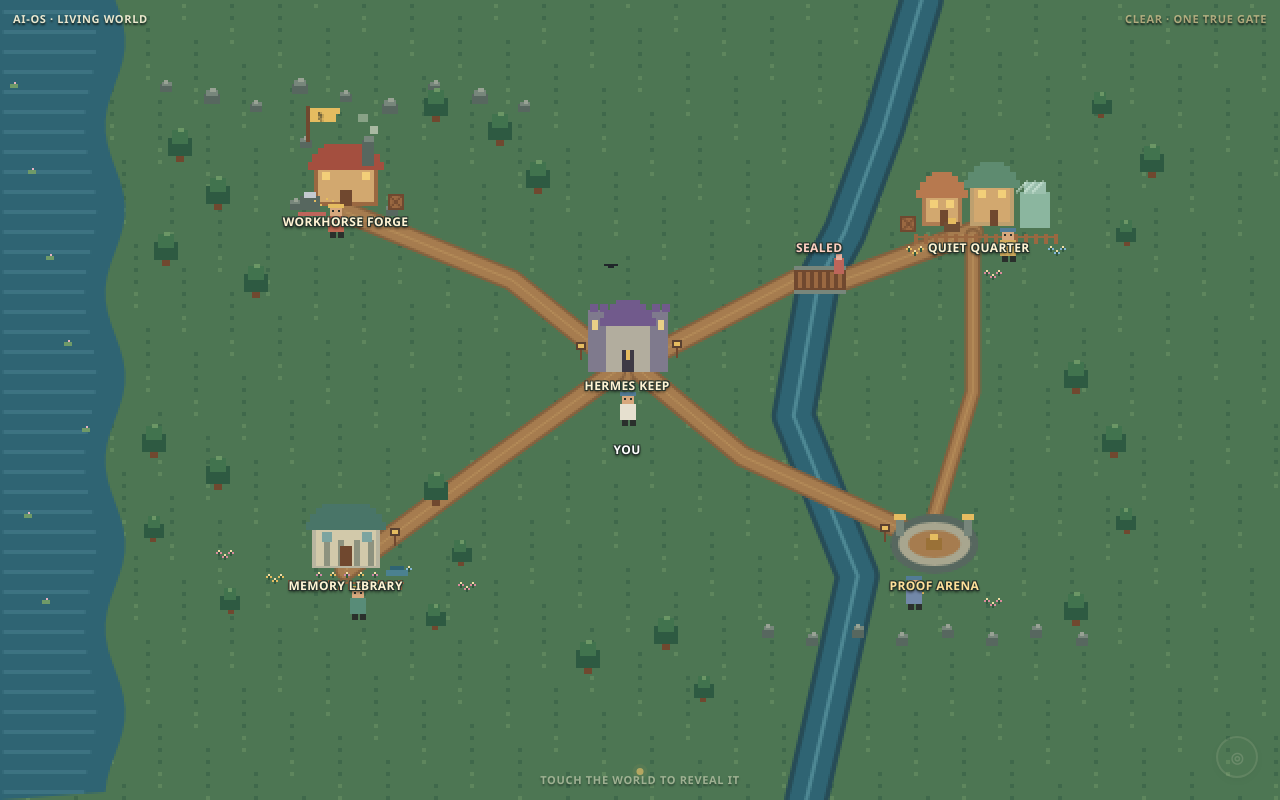
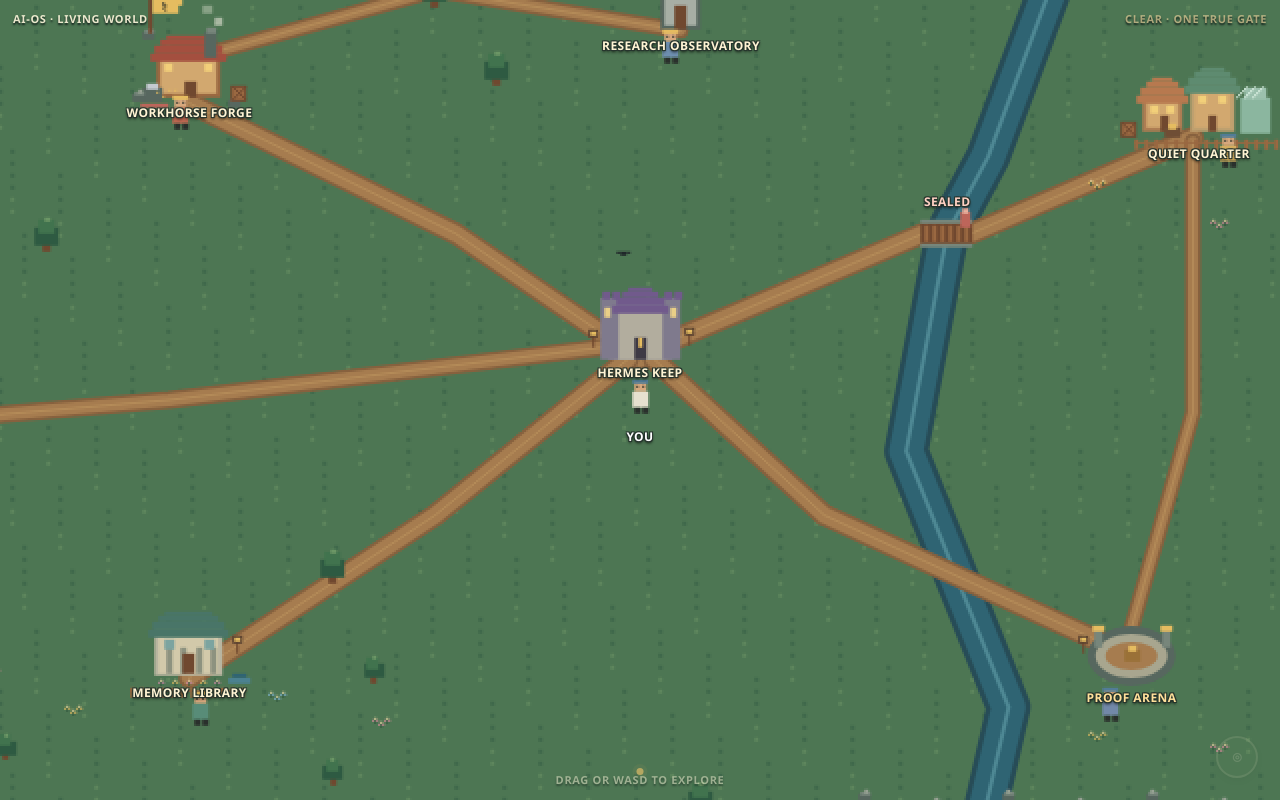
Before and after one commit to Kexemi/q-launcher, a plain HTML site: page world-preview/index.html in a window 1280 px wide. Drawn offline with Linux system fonts and the light colour scheme.

Commit message:
refactor: make living world a PC-native persistent map

```diff
--- a/world-preview/index.html
+++ b/world-preview/index.html
@@ -6,10 +6,10 @@
 .hud,.prototype,.desktop-help{display:none!important}.world-whisper{position:fixed;inset:0;pointer-events:none;padding:calc(env(safe-area-inset-top) + 12px) 13px calc(env(safe-area-inset-bottom) + 12px);color:rgba(255,248,221,.9);font:800 11px/1.2 "Segoe UI",sans-serif;letter-spacing:.06em;text-transform:uppercase;text-shadow:0 2px 2px rgba(17,29,25,.95);display:flex;flex-direction:column}.world-whisper .topline{display:flex;justify-content:space-between;align-items:center}.world-whisper .topline span:last-child{color:rgba(224,205,151,.72)}.world-whisper .space{flex:1}.touch-copy{align-self:center;margin-bottom:7px;opacity:.52}.ghost-stick,.ghost-action{position:fixed;bottom:calc(env(safe-area-inset-bottom) + 13px);pointer-events:auto;opacity:.18;transition:opacity .18s;background:rgba(234,222,186,.1);border:2px solid rgba(245,235,203,.65);box-shadow:0 3px 9px rgba(0,0,0,.18)}.ghost-stick{left:14px;width:58px;height:58px;border-radius:50%}.ghost-stick:after{content:"";position:absolute;left:18px;top:18px;width:18px;height:18px;border-radius:50%;background:rgba(245,235,203,.72)}.ghost-action{right:15px;width:46px;height:46px;border-radius:50%;color:rgba(255,246,220,.92);font:700 15px Georgia}.ghost-stick:active,.ghost-action:active{opacity:.75}.world-pulse{position:fixed;left:50%;bottom:calc(env(safe-area-inset-bottom) + 25px);transform:translateX(-50%);width:7px;height:7px;border-radius:50%;background:#e2bd68;box-shadow:0 0 0 4px rgba(226,189,104,.1);opacity:.7}
 .world-labels{position:fixed;inset:0;pointer-events:none}.world-label{position:absolute;transform:translate(-50%,-50%);white-space:nowrap;color:#fff4d4;font:900 12px/1 "Segoe UI",sans-serif;letter-spacing:.035em;text-transform:uppercase;text-shadow:-1px -1px 0 #26342d,1px -1px 0 #26342d,-1px 1px 0 #26342d,1px 1px 0 #26342d,0 2px 3px rgba(0,0,0,.9)}.world-label.owner{color:#fff}.world-label.gate{color:#ffd1c3}.world-label.proof{color:#ffe09a}@media(min-width:760px){.ghost-stick{display:none}.ghost-action{width:42px;height:42px;right:22px;bottom:22px}.touch-copy{margin-bottom:2px}}
 </style></head><body><canvas id="game" aria-label="Rich living AI-OS world"></canvas><div class="prototype">Richer world-home concept · illustrative state</div>
-<div class="world-labels" aria-hidden="true"><span class="world-label" id="label-hermes">Hermes Keep</span><span class="world-label" id="label-forge">Workhorse Forge</span><span class="world-label" id="label-quarter">Quiet Quarter</span><span class="world-label" id="label-library">Memory Library</span><span class="world-label proof" id="label-arena">Proof Arena</span><span class="world-label gate" id="label-gate">Sealed</span><span class="world-label owner" id="label-owner">You</span></div><div class="world-whisper"><div class="topline"><span>AI-OS · living world</span><span>clear · one true gate</span></div><div class="space"></div><div class="touch-copy">touch the world to reveal it</div></div><div class="ghost-stick" aria-label="Move"></div><button class="ghost-action" aria-label="Interact">◎</button><div class="world-pulse" aria-hidden="true"></div>
+<div class="world-labels" aria-hidden="true"><span class="world-label" id="label-hermes">Hermes Keep</span><span class="world-label" id="label-forge">Workhorse Forge</span><span class="world-label" id="label-quarter">Quiet Quarter</span><span class="world-label" id="label-library">Memory Library</span><span class="world-label proof" id="label-arena">Proof Arena</span><span class="world-label" id="label-observatory">Research Observatory</span><span class="world-label" id="label-docks">Inbox Docks</span><span class="world-label gate" id="label-gate">Sealed</span><span class="world-label owner" id="label-owner">You</span></div><div class="world-whisper"><div class="topline"><span>AI-OS · living world</span><span>clear · one true gate</span></div><div class="space"></div><div class="touch-copy">touch the world to reveal it</div></div><div class="ghost-stick" aria-label="Move"></div><button class="ghost-action" aria-label="Interact">◎</button><div class="world-pulse" aria-hidden="true"></div>
 <script>
-const c=document.getElementById('game'),g=c.getContext('2d'),S=2;g.imageSmoothingEnabled=false;let W,H,now=0;const P={grass:'#4d7653',grass2:'#5e865d',grass3:'#3f684b',water:'#2f6473',water2:'#4b8190',sand:'#c4a56a',dirt:'#a67c4f',dirt2:'#87613e',stone:'#77867b',stone2:'#57675f',wood:'#70482f',wood2:'#9a6841',gold:'#e5bc60',cream:'#f4dfaa',red:'#bd655a',purple:'#715a8c',blue:'#527c96',leaf:'#2e5a42',leaf2:'#41734e',ink:'#2a302c',glass:'#9bc0ad'};
-function resize(){W=Math.ceil(innerWidth/S);H=Math.ceil(innerHeight/S);c.width=W;c.height=H;g.imageSmoothingEnabled=false}function q(x,y,w,h,k){g.fillStyle=k;g.fillRect(Math.round(x),Math.round(y),Math.round(w),Math.round(h))}function ln(x1,y1,x2,y2,k,w=1){g.strokeStyle=k;g.lineWidth=w;g.beginPath();g.moveTo(x1,y1);g.lineTo(x2,y2);g.stroke()}function tx(s,x,y,k=P.cream,z=5,a='center'){g.font=`700 ${z}px monospace`;g.textAlign=a;g.textBaseline='middle';g.fillStyle='rgba(28,31,27,.8)';g.fillText(s,x+1,y+1);g.fillStyle=k;g.fillText(s,x,y)}
+const c=document.getElementById('game'),g=c.getContext('2d'),S=2,WORLD_W=1024,WORLD_H=640;g.imageSmoothingEnabled=false;let W,H,now=0;const camera={x:0,y:0,initialized:false};const P={grass:'#4d7653',grass2:'#5e865d',grass3:'#3f684b',water:'#2f6473',water2:'#4b8190',sand:'#c4a56a',dirt:'#a67c4f',dirt2:'#87613e',stone:'#77867b',stone2:'#57675f',wood:'#70482f',wood2:'#9a6841',gold:'#e5bc60',cream:'#f4dfaa',red:'#bd655a',purple:'#715a8c',blue:'#527c96',leaf:'#2e5a42',leaf2:'#41734e',ink:'#2a302c',glass:'#9bc0ad'};
+function clampCamera(){camera.x=Math.max(0,Math.min(WORLD_W-W,camera.x));camera.y=Math.max(0,Math.min(WORLD_H-H,camera.y))}function recenterCamera(){camera.x=WORLD_W*.49-W/2;camera.y=WORLD_H*.48-H/2;camera.initialized=true;clampCamera()}function resize(){W=Math.ceil(innerWidth/S);H=Math.ceil(innerHeight/S);c.width=W;c.height=H;g.imageSmoothingEnabled=false;if(!camera.initialized)recenterCamera();else clampCamera()}function q(x,y,w,h,k){g.fillStyle=k;g.fillRect(Math.round(x),Math.round(y),Math.round(w),Math.round(h))}function ln(x1,y1,x2,y2,k,w=1){g.strokeStyle=k;g.lineWidth=w;g.beginPath();g.moveTo(x1,y1);g.lineTo(x2,y2);g.stroke()}function tx(s,x,y,k=P.cream,z=5,a='center'){g.font=`700 ${z}px monospace`;g.textAlign=a;g.textBaseline='middle';g.fillStyle='rgba(28,31,27,.8)';g.fillText(s,x+1,y+1);g.fillStyle=k;g.fillText(s,x,y)}
 function flower(x,y,k){q(x,y,1,2,'#31583f');q(x-1,y,1,1,k);q(x+1,y,1,1,k);q(x,y-1,1,1,'#f2dda5')}function tree(x,y,s=1){q(x-2*s,y+3*s,4*s,6*s,P.wood);q(x-6*s,y-3*s,12*s,9*s,P.leaf);q(x-4*s,y-7*s,8*s,7*s,P.leaf2);q(x-1*s,y-8*s,3*s,2*s,'#6b9665')}function lantern(x,y){q(x,y,1,7,P.wood);q(x-2,y-2,5,4,'#5a4130');q(x-1,y-1,3,2,P.gold)}function fence(x,y,w){for(let i=0;i<=w;i+=5){q(x+i,y,2,5,P.wood2)}q(x,y+1,w,1,P.wood2)}
 function path(points,width=8){g.strokeStyle=P.dirt2;g.lineWidth=width+3;g.lineJoin='round';g.lineCap='round';g.beginPath();g.moveTo(...points[0]);for(const p of points.slice(1))g.lineTo(...p);g.stroke();g.strokeStyle=P.dirt;g.lineWidth=width;g.stroke();g.strokeStyle='rgba(230,194,125,.22)';g.lineWidth=1;g.stroke()}
 function roof(x,y,w,k){q(x-3,y,w+6,4,k);q(x-1,y-4,w+2,4,k);q(x+2,y-7,w-4,3,k);q(x+5,y-9,w-10,2,k)}
@@ -19,33 +19,43 @@ function forge(x,y){house(x-16,y-7,32,22,'#a44f3f');q(x+8,y-18,6,13,P.stone2);q(
 function library(x,y){q(x-17,y-7,34,23,'#b8b5a0');q(x-15,y-5,30,20,'#d2c9aa');roof(x-17,y-7,34,'#497568');for(const xx of [-11,-4,4,11])q(x+xx,y+2,3,13,'#8d927f');q(x-3,y+5,6,10,P.wood);q(x-12,y-2,5,5,'#7ca4a0');q(x+8,y-2,5,5,'#7ca4a0');for(let i=-14;i<15;i+=7)flower(x+i,y+19,i%2?P.gold:'#cf88a7')}
 function quarter(x,y){house(x-25,y-5,20,18,'#b7794f','#ad7d53');house(x-1,y-10,22,23,'#5e8b70','#bea06f');q(x+24,y-4,15,18,'#8bb69f');q(x+26,y-9,11,6,'#9bc0ad');for(let xx=x+27;xx<x+38;xx+=4)ln(xx,y-9,xx-5,y-4,'#d8eee0',1);fence(x-29,y+17,70);q(x-14,y+11,8,5,'#6f4e35');q(x-12,y+9,4,3,P.gold)}
 function arena(x,y){g.fillStyle=P.stone2;g.beginPath();g.ellipse(x,y,22,15,0,0,Math.PI*2);g.fill();g.fillStyle='#a8a68f';g.beginPath();g.ellipse(x,y,18,11,0,0,Math.PI*2);g.fill();g.fillStyle=P.dirt;g.beginPath();g.ellipse(x,y,13,7,0,0,Math.PI*2);g.fill();for(const xx of [-17,17]){q(x+xx-2,y-13,4,9,P.stone);q(x+xx-3,y-15,6,3,P.gold)}q(x-4,y-3,8,6,'#9a7137');q(x-2,y-5,4,3,P.gold)}
+function observatory(x,y){q(x-10,y-4,20,24,P.stone2);q(x-8,y-2,16,20,'#a7aea5');g.fillStyle=P.blue;g.beginPath();g.arc(x,y-4,12,Math.PI,Math.PI*2);g.fill();q(x-3,y+8,6,12,P.wood);q(x+8,y-15,3,17,P.stone);q(x+10,y-17,10,2,P.gold);q(x+18,y-20,3,5,P.gold)}
+function docks(x,y){q(x-5,y-17,32,25,P.wood2);roof(x-5,y-17,32,'#856043');q(x+6,y,8,8,P.wood);q(x-34,y+8,62,7,P.wood);for(let xx=-31;xx<28;xx+=8)q(x+xx,y+15,3,9,P.wood);q(x-45,y+2,17,7,'#8d5d40');q(x-42,y,11,3,P.cream);crate(x+22,y+2)}
 function sprite(x,y,k,kind=0){const b=Math.round(Math.sin(now*.007+kind)*1);q(x-3,y-7+b,6,5,'#d7a87d');q(x-4,y-2+b,8,8,k);q(x-3,y+6+b,3,3,P.ink);q(x+1,y+6+b,3,3,P.ink);q(x-4,y-8+b,8,2,kind%2?P.gold:P.blue);q(x-2,y-5+b,1,1,P.ink);q(x+1,y-5+b,1,1,P.ink)}
 function bird(x,y){const flap=Math.sin(now*.012)>0?2:0;q(x,y,3,2,'#20262a');q(x-2,y-flap,2,1,'#20262a');q(x+3,y-flap,2,1,'#20262a')}
 function river(points,width=16){g.strokeStyle='#274c57';g.lineWidth=width+5;g.lineJoin='round';g.lineCap='round';g.beginPath();g.moveTo(...points[0]);for(const p of points.slice(1))g.lineTo(...p);g.stroke();g.strokeStyle=P.water;g.lineWidth=width;g.stroke();g.strokeStyle='rgba(123,186,193,.42)';g.lineWidth=2;g.stroke()}
 function rock(x,y,s=1){q(x-4*s,y-2*s,8*s,5*s,P.stone2);q(x-3*s,y-4*s,6*s,3*s,P.stone);q(x-1*s,y-5*s,3*s,2*s,'#98a294')}
 function crate(x,y){q(x-4,y-4,8,8,P.wood);q(x-3,y-3,6,6,P.wood2);ln(x-3,y-3,x+3,y+3,P.wood,1);ln(x+3,y-3,x-3,y+3,P.wood,1)}
-function draw(){now=performance.now();q(0,0,W,H,P.grass);for(let y=0;y<H;y+=6)for(let x=0;x<W;x+=6){const n=((x*11+y*17)>>2)%13;if(n<3)q(x+1,y+2,2,2,n===0?P.grass2:P.grass3)}
-const L={keep:{x:W*.49,y:H*.42},forge:{x:W*.27,y:H*.22},quarter:{x:W*.76,y:H*.25},library:{x:W*.27,y:H*.67},arena:{x:W*.73,y:H*.68},gate:{x:W*.64,y:H*.35}};
+function draw(){now=performance.now();g.setTransform(1,0,0,1,0,0);q(0,0,W,H,'#172a2d');g.save();g.translate(-camera.x,-camera.y);q(0,0,WORLD_W,WORLD_H,P.grass);for(let y=0;y<WORLD_H;y+=6)for(let x=0;x<WORLD_W;x+=6){const n=((x*11+y*17)>>2)%13;if(n<3)q(x+1,y+2,2,2,n===0?P.grass2:P.grass3)}
+const L={keep:{x:WORLD_W*.49,y:WORLD_H*.42},forge:{x:WORLD_W*.27,y:WORLD_H*.22},quarter:{x:WORLD_W*.76,y:WORLD_H*.25},library:{x:WORLD_W*.27,y:WORLD_H*.67},arena:{x:WORLD_W*.73,y:WORLD_H*.68},observatory:{x:WORLD_W*.51,y:WORLD_H*.16},docks:{x:WORLD_W*.10,y:WORLD_H*.48},gate:{x:WORLD_W*.64,y:WORLD_H*.35}};
 // West coast: quiet edge, not a competing district.
-g.fillStyle=P.water;g.beginPath();g.moveTo(0,0);for(let y=0;y<=H;y+=6)g.lineTo(W*.09+Math.sin(y*.075)*5,y);g.lineTo(0,H);g.closePath();g.fill();for(let y=6;y<H;y+=10)ln(2,y,W*.07+Math.sin(y*.075)*3,y,P.water2,1);for(let i=0;i<7;i++){const x=5+(i*9)%Math.max(10,W*.06),y=42+(i*43)%(H-80);q(x,y,4,2,'#6f9a68');q(x+2,y-1,1,1,'#e7b2c2')}
+g.fillStyle=P.water;g.beginPath();g.moveTo(0,0);for(let y=0;y<=WORLD_H;y+=6)g.lineTo(WORLD_W*.09+Math.sin(y*.075)*5,y);g.lineTo(0,WORLD_H);g.closePath();g.fill();for(let y=6;y<WORLD_H;y+=10)ln(2,y,WORLD_W*.07+Math.sin(y*.075)*3,y,P.water2,1);for(let i=0;i<7;i++){const x=5+(i*9)%Math.max(10,WORLD_W*.06),y=42+(i*43)%(WORLD_H-80);q(x,y,4,2,'#6f9a68');q(x+2,y-1,1,1,'#e7b2c2')}
 // A real river separates Quiet Quarter and creates the owner gate crossing.
-river([[W*.72,0],[W*.69,H*.16],[W*.66,H*.29],[L.gate.x,L.gate.y],[W*.62,H*.52],[W*.67,H*.72],[W*.63,H]],17);
+river([[WORLD_W*.72,0],[WORLD_W*.69,WORLD_H*.16],[WORLD_W*.66,WORLD_H*.29],[L.gate.x,L.gate.y],[WORLD_W*.62,WORLD_H*.52],[WORLD_W*.67,WORLD_H*.72],[WORLD_W*.63,WORLD_H]],17);
 // Forge highland and Proof plateau establish geography before structures.
-for(let i=0;i<9;i++)rock(W*.13+i*W*.035,H*.11+(i%3)*5,.8+(i%2)*.2);for(let i=0;i<8;i++)rock(W*.60+i*W*.035,H*.79+(i%2)*4,.75);
+for(let i=0;i<9;i++)rock(WORLD_W*.13+i*WORLD_W*.035,WORLD_H*.11+(i%3)*5,.8+(i%2)*.2);for(let i=0;i<8;i++)rock(WORLD_W*.60+i*WORLD_W*.035,WORLD_H*.79+(i%2)*4,.75);
 // Roads bend with terrain and terminate at authored entrances.
-const keepDoor=[L.keep.x,L.keep.y+18];path([keepDoor,[W*.40,H*.35],[L.forge.x,L.forge.y+18]],8);path([[L.keep.x+8,L.keep.y+12],[L.gate.x-12,L.gate.y],[L.gate.x+12,L.gate.y],[L.quarter.x,L.quarter.y+16]],8);path([[L.keep.x-6,L.keep.y+18],[W*.39,H*.57],[L.library.x,L.library.y+17]],8);path([[L.keep.x+7,L.keep.y+18],[W*.58,H*.57],[L.arena.x,L.arena.y]],8);path([[L.quarter.x,L.quarter.y+18],[W*.76,H*.49],[L.arena.x,L.arena.y-14]],5);
+const keepDoor=[L.keep.x,L.keep.y+18];path([keepDoor,[WORLD_W*.40,WORLD_H*.35],[L.forge.x,L.forge.y+18]],8);path([[L.keep.x+8,L.keep.y+12],[L.gate.x-12,L.gate.y],[L.gate.x+12,L.gate.y],[L.quarter.x,L.quarter.y+16]],8);path([[L.keep.x-6,L.keep.y+18],[WORLD_W*.39,WORLD_H*.57],[L.library.x,L.library.y+17]],8);path([[L.keep.x+7,L.keep.y+18],[WORLD_W*.58,WORLD_H*.57],[L.arena.x,L.arena.y]],8);path([[L.quarter.x,L.quarter.y+18],[WORLD_W*.76,WORLD_H*.49],[L.arena.x,L.arena.y-14]],5);
+path([[L.forge.x+14,L.forge.y-8],[WORLD_W*.39,WORLD_H*.16],[L.observatory.x,L.observatory.y+20]],5);path([[L.docks.x+25,L.docks.y+12],[WORLD_W*.26,WORLD_H*.48],[L.keep.x-18,L.keep.y+12]],6);
 // Authored vegetation clusters leave roads and landmark silhouettes readable.
-const trees=[[.14,.18],[.17,.24],[.13,.31],[.20,.35],[.34,.13],[.39,.16],[.42,.22],[.12,.55],[.17,.59],[.12,.66],[.18,.75],[.34,.61],[.36,.69],[.34,.77],[.86,.13],[.90,.20],[.88,.29],[.84,.47],[.87,.55],[.88,.65],[.84,.76],[.46,.82],[.52,.79],[.55,.86]];for(const [x,y] of trees)tree(W*x,H*y,(Math.round((x+y)*100)%3===0)?.8:1);
-for(const [x,y,k] of [[.17,.69,'#d98b9c'],[.21,.72,P.gold],[.31,.71,'#83b6d5'],[.36,.73,'#d98b9c'],[.71,.31,P.gold],[.77,.34,'#d98b9c'],[.82,.31,'#83b6d5'],[.71,.74,P.gold],[.77,.75,'#d98b9c']])for(let i=0;i<3;i++)flower(W*x+i*3,H*y+(i%2)*2,k);
+const trees=[[.14,.18],[.17,.24],[.13,.31],[.20,.35],[.34,.13],[.39,.16],[.42,.22],[.12,.55],[.17,.59],[.12,.66],[.18,.75],[.34,.61],[.36,.69],[.34,.77],[.86,.13],[.90,.20],[.88,.29],[.84,.47],[.87,.55],[.88,.65],[.84,.76],[.46,.82],[.52,.79],[.55,.86]];for(const [x,y] of trees)tree(WORLD_W*x,WORLD_H*y,(Math.round((x+y)*100)%3===0)?.8:1);
+for(const [x,y,k] of [[.17,.69,'#d98b9c'],[.21,.72,P.gold],[.31,.71,'#83b6d5'],[.36,.73,'#d98b9c'],[.71,.31,P.gold],[.77,.34,'#d98b9c'],[.82,.31,'#83b6d5'],[.71,.74,P.gold],[.77,.75,'#d98b9c']])for(let i=0;i<3;i++)flower(WORLD_W*x+i*3,WORLD_H*y+(i%2)*2,k);
 // District structures and local props.
-citadel(L.keep.x,L.keep.y);forge(L.forge.x,L.forge.y);quarter(L.quarter.x,L.quarter.y);library(L.library.x,L.library.y);arena(L.arena.x,L.arena.y);
+citadel(L.keep.x,L.keep.y);forge(L.forge.x,L.forge.y);quarter(L.quarter.x,L.quarter.y);library(L.library.x,L.library.y);arena(L.arena.x,L.arena.y);observatory(L.observatory.x,L.observatory.y);docks(L.docks.x,L.docks.y);
 for(const [x,y] of [[L.forge.x-25,L.forge.y+15],[L.forge.x+23,L.forge.y+18],[L.forge.x-20,L.forge.y-16]])rock(x,y,.8);crate(L.forge.x+25,L.forge.y+13);crate(L.quarter.x-32,L.quarter.y+12);q(L.library.x+20,L.library.y+17,11,3,P.water2);q(L.library.x+22,L.library.y+15,7,2,P.water);fence(L.library.x-29,L.library.y+22,58);
 // The bridge and seal now physically span the river.
 const gx=L.gate.x,gy=L.gate.y;q(gx-13,gy-5,26,10,P.wood);for(let xx=-11;xx<=11;xx+=4)q(gx+xx,gy-4,2,8,P.wood2);q(gx-13,gy-7,26,2,P.stone);q(gx-13,gy+5,26,2,P.stone);q(gx+7,gy-11,5,8,P.red);q(gx+8,gy-13,3,3,'#e9b09e');
 // Owner and agents occupy their districts rather than arbitrary map points.
-sprite(L.keep.x,L.keep.y+36,'#e6e0cf',0);sprite(L.forge.x-9+Math.sin(now*.0005)*7,L.forge.y+23,'#bd6851',1);sprite(L.quarter.x+12+Math.sin(now*.00035)*6,L.quarter.y+23,'#d4ae5f',2);sprite(L.library.x+6,L.library.y+28+Math.sin(now*.0004)*5,'#588c78',3);sprite(L.arena.x-8-Math.sin(now*.00055)*6,L.arena.y+23,'#7288a8',4);bird(L.keep.x+Math.sin(now*.0007)*27,L.keep.y-34+Math.cos(now*.0009)*8);
+sprite(L.keep.x,L.keep.y+36,'#e6e0cf',0);sprite(L.forge.x-9+Math.sin(now*.0005)*7,L.forge.y+23,'#bd6851',1);sprite(L.quarter.x+12+Math.sin(now*.00035)*6,L.quarter.y+23,'#d4ae5f',2);sprite(L.library.x+6,L.library.y+28+Math.sin(now*.0004)*5,'#588c78',3);sprite(L.arena.x-8-Math.sin(now*.00055)*6,L.arena.y+23,'#7288a8',4);sprite(L.observatory.x-10+Math.sin(now*.00042)*5,L.observatory.y+27,'#6e8fb0',5);sprite(L.docks.x+18+Math.sin(now*.00038)*7,L.docks.y+30,'#9b7354',6);bird(L.keep.x+Math.sin(now*.0007)*27,L.keep.y-34+Math.cos(now*.0009)*8);
 // World-native progress and lighting cues.
 q(L.forge.x-20,L.forge.y-35,2,18,P.wood);q(L.forge.x-18,L.forge.y-34,13,7,P.gold);q(L.forge.x-6,L.forge.y-34,3,3,P.gold);tx('!',L.forge.x-13,L.forge.y-30,P.ink,6);for(const [x,y] of [[L.keep.x-24,L.keep.y+5],[L.keep.x+24,L.keep.y+4],[L.library.x+24,L.library.y-2],[L.arena.x-25,L.arena.y-8]])lantern(x,y);
-const place=(id,x,y)=>{const e=document.getElementById(id);e.style.left=`${x*S}px`;e.style.top=`${y*S}px`};place('label-hermes',L.keep.x,L.keep.y+25);place('label-forge',L.forge.x,L.forge.y+23);place('label-quarter',L.quarter.x+3,L.quarter.y+24);place('label-library',L.library.x,L.library.y+25);place('label-arena',L.arena.x,L.arena.y+21);place('label-gate',gx,gy-16);place('label-owner',L.keep.x,L.keep.y+57);
-requestAnimationFrame(draw)}addEventListener('resize',resize);resize();draw();
+const place=(id,x,y)=>{const e=document.getElementById(id),sx=(x-camera.x)*S,sy=(y-camera.y)*S,mx=e.offsetWidth/2+3,my=e.offsetHeight/2+3;e.style.left=`${sx}px`;e.style.top=`${sy}px`;e.style.visibility=(sx>=mx&&sx<=innerWidth-mx&&sy>=my&&sy<=innerHeight-my)?'visible':'hidden'};place('label-hermes',L.keep.x,L.keep.y+25);place('label-forge',L.forge.x,L.forge.y+23);place('label-quarter',L.quarter.x+3,L.quarter.y+24);place('label-library',L.library.x,L.library.y+25);place('label-arena',L.arena.x,L.arena.y+21);place('label-observatory',L.observatory.x,L.observatory.y+28);place('label-docks',L.docks.x,L.docks.y+35);place('label-gate',gx,gy-16);place('label-owner',L.keep.x,L.keep.y+57);
+g.restore();
+requestAnimationFrame(draw)}
+function panBy(dx,dy){camera.x+=dx;camera.y+=dy;clampCamera()}
+let drag=null;c.addEventListener('pointerdown',e=>{drag={x:e.clientX,y:e.clientY};c.setPointerCapture?.(e.pointerId)});c.addEventListener('pointermove',e=>{if(!drag)return;panBy((drag.x-e.clientX)/S,(drag.y-e.clientY)/S);drag={x:e.clientX,y:e.clientY}});c.addEventListener('pointerup',()=>{drag=null});c.addEventListener('pointercancel',()=>{drag=null});
+document.querySelector('.ghost-action').setAttribute('aria-label','Recenter world');document.querySelector('.ghost-action').textContent='⌾';document.querySelector('.ghost-action').addEventListener('pointerup',recenterCamera);
+addEventListener('keydown',e=>{const d=22;if(e.key==='ArrowLeft'||e.key.toLowerCase()==='a')panBy(-d,0);else if(e.key==='ArrowRight'||e.key.toLowerCase()==='d')panBy(d,0);else if(e.key==='ArrowUp'||e.key.toLowerCase()==='w')panBy(0,-d);else if(e.key==='ArrowDown'||e.key.toLowerCase()==='s')panBy(0,d);else return;e.preventDefault()});
+document.querySelector('.touch-copy').textContent=innerWidth>=760?'drag or WASD to explore':'drag to explore · tap ⌾ to recenter';
+window.__worldPreview={world:{width:WORLD_W,height:WORLD_H},viewport:()=>({width:W,height:H}),camera:()=>({x:camera.x,y:camera.y}),recenter:recenterCamera,panBy};addEventListener('resize',resize);resize();draw();
 </script></body></html>
```
